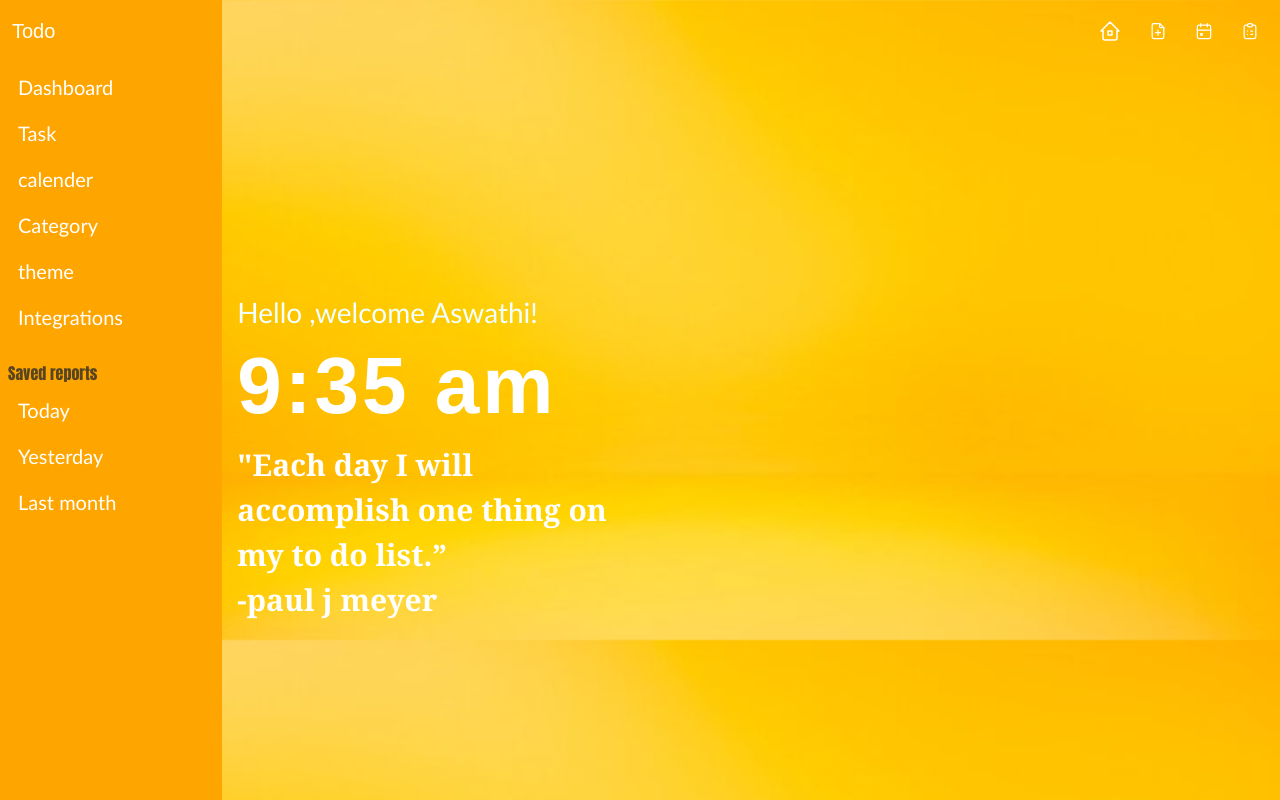
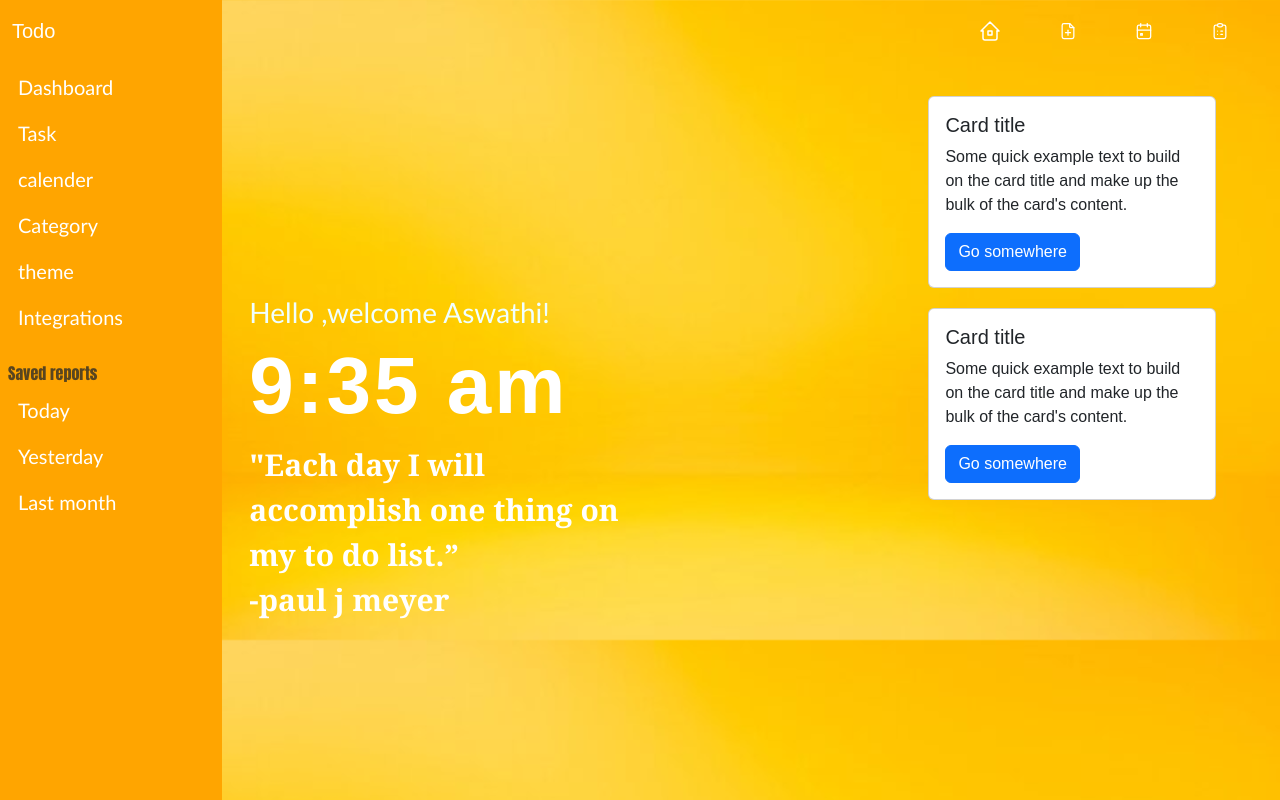
Before and after one commit to iamaswathisnair/originalprjct-aswathi, a Django app: page / in a window 1280 px wide. Run offline with Django 3.2, Linux system fonts and the light colour scheme.

Commit message:
ADDING CHANGES

```diff
--- a/todoapp/page_app/static/css/home.css
+++ b/todoapp/page_app/static/css/home.css
@@ -1,11 +1,10 @@
-
-h6{
+h6 {
   color: red;
-  margin-top:100px;
+  margin-top: 100px;
   font-family: Impact, Haettenschweiler, 'Arial Narrow Bold', sans-serif;
 }
 
-.istdiv{
+.istdiv {
   width: 400px;
   height: 200px;
   background-color: whitesmoke;
@@ -13,7 +12,7 @@ h6{
   padding: 5px 10px;
   margin-top: 30px;
 }
-.hometag{
+.hometag {
   width: 400px;
   height: 200px;
   /* background-color: whitesmoke; */
@@ -21,21 +20,22 @@ h6{
     padding: 5px 10px;   */
   margin-top: 300px;
   color: white;
-
 }
-.p-tag{
+.p-tag {
   font-size: 30px;
-  font-family:Cambria, Cochin, Georgia, Times, 'Times New Roman', serif;
+  font-family: Cambria, Cochin, Georgia, Times, 'Times New Roman', serif;
   font-weight: bold;
-
 }
-.h2tag{
+.h2tag {
   font-size: 80px;
-  font-weight:bold;
+  font-weight: bold;
   letter-spacing: 3px;
 }
 
-.h3tag{
-  font-family:'Gill Sans', 'Gill Sans MT', Calibri, 'Trebuchet MS', sans-serif;
+.h3tag {
+  font-family: 'Gill Sans', 'Gill Sans MT', Calibri, 'Trebuchet MS', sans-serif;
   color: azure;
 }
+.task-card {
+  margin-top: 100px;
+}
--- a/todoapp/page_app/static/css/style.css
+++ b/todoapp/page_app/static/css/style.css
@@ -27,12 +27,11 @@ h3 {
   margin-top: -60px;
 }
 
-.my-nav{
-    margin-top:60px;
-    color:white !important;
-
+.my-nav {
+  margin-top: 60px;
+  color: white !important;
 }
-.border-nav{
+.border-nav {
   background-color: orange;
   height: 900px;
   width: 230px;
@@ -41,18 +40,16 @@ h3 {
     color:white ; */
 }
 
-
 .nav-item a {
   color: white;
-  font-size:20px;
+  font-size: 20px;
   font-family: 'Gill Sans', 'Gill Sans MT', Calibri, 'Trebuchet MS', sans-serif;
   margin-left: 10px;
-
 }
 
 .nav-item a svg {
-
   margin-top: -5px;
+  margin-right: 30px;
 
   /* display: flex;
   gap: 10px;
@@ -62,5 +59,4 @@ h3 {
           background-color: coral ;
              color: black;
             flex-direction:row; */
-
 }
--- a/todoapp/page_app/templates/home.html
+++ b/todoapp/page_app/templates/home.html
@@ -14,10 +14,35 @@ home
 
 
 {% block content %}
-<div class="hometag">
-<h3 class="h3tag">Hello ,welcome Aswathi!</h3>
-<H2 class="h2tag">9:35 am</H2>
-<p class="p-tag">"Each day I will accomplish one thing on my to do list.” <br>
--paul j meyer </p>
+<div class="container-fluid">
+    <div class="row">
+        <div class="col-8">
+            <div class="hometag">
+                <h3 class="h3tag">Hello ,welcome Aswathi!</h3>
+                <H2 class="h2tag">9:35 am</H2>
+                <p class="p-tag">"Each day I will accomplish one thing on my to do list.” <br>
+                -paul j meyer </p>
+                </div>
+        </div>
+        <div class="col-4 task-card">
+            <div class="card" style="width: 18rem;">
+                <div class="card-body">
+                  <h5 class="card-title">Card title</h5>
+                  <p class="card-text">Some quick example text to build on the card title and make up the bulk of the card's content.</p>
+                  <a href="#" class="btn btn-primary">Go somewhere</a>
+                </div>
+              </div>
+
+              <div class="card" style="width: 18rem;margin-top:20px">
+                <div class="card-body">
+                  <h5 class="card-title">Card title</h5>
+                  <p class="card-text">Some quick example text to build on the card title and make up the bulk of the card's content.</p>
+                  <a href="#" class="btn btn-primary">Go somewhere</a>
+                </div>
+              </div>
+        </div>
+    </div>
+
 </div>
+
 {% endblock content %}
```
Lines whose indentation alone changed are shown as unchanged.
